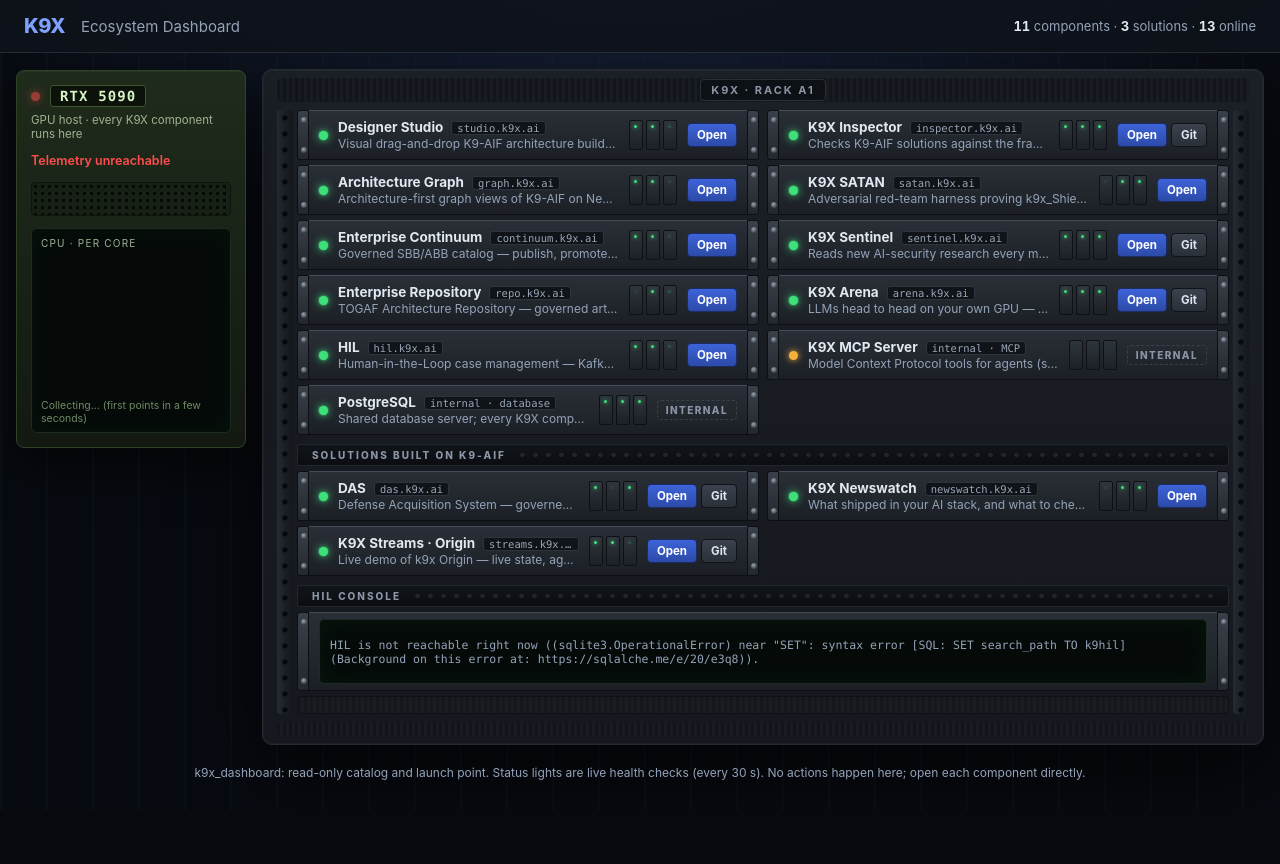
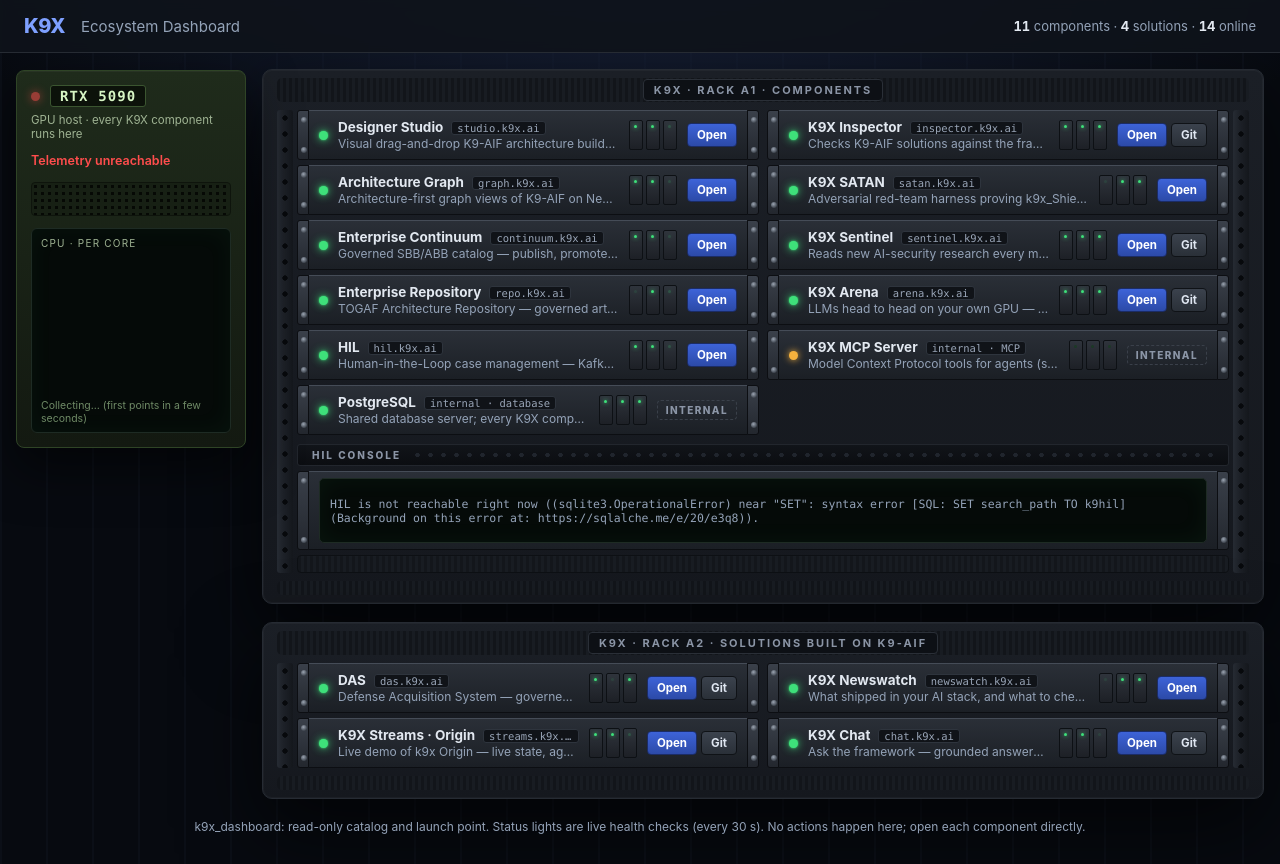
Before and after one commit to k9aif/k9x-ecosystem, a FastAPI app: page / in a window 1280 px wide. Before the commit the page ends 780 px from the top, so only its background shows below. Run offline with FastAPI, Linux system fonts and the light colour scheme; data that the repository does not hold is empty.

Commit message:
Dashboard: rack A2 for solutions built on K9-AIF; add K9X Chat
Rack A1 holds the K9X components; rack A2 holds the applications built on
the framework: DAS, K9X Streams, K9X Newswatch and K9X Chat (chat.k9x.ai,
/health verified). Replaces the in-rack band from ed88bb7.

Co-Authored-By: Claude Opus 5.5 <noreply@anthropic.com>

```diff
--- a/k9x_dashboard/apps.yaml
+++ b/k9x_dashboard/apps.yaml
@@ -3,10 +3,10 @@
 # ~10 apps, changes rarely, a live health probe already catches staleness).
 #
 # Only the 5 products Ravi confirmed as "live ecosystem" (2026-09-21) are
-# listed here for v1. Other real apps (k9chat, EOC, DAS, k9x_testcases)
-# exist but don't have confirmed production subdomains/local ports yet --
-# add them once verified rather than guessing. (DAS since added, 2026-10-13,
-# under category: demo.)
+# listed here for v1. Other real apps (EOC, k9x_testcases) exist but don't
+# have confirmed production subdomains/local ports yet -- add them once
+# verified rather than guessing. (Since added: DAS 2026-10-13, K9X Chat
+# 2026-10-22, both in rack A2 as category: solution.)
 #
 # Known issue, not fixed here (out of scope for this dashboard): HIL's
 # main.py hardcodes port 8086 regardless of its own .env's REPO_PORT, and
@@ -76,9 +76,9 @@
   category: platform
   column: 1
 
-# Solutions band: entries with category: solution are applications built ON the framework
-# (DAS, Newswatch, K9X Streams, ...), shown below the components in their own band,
-# "Solutions built on K9-AIF" (Ravi 2026-10-22). Everything else is a K9X component that
+# Rack A2: entries with category: solution are applications built ON the framework
+# (DAS, Newswatch, K9X Streams, K9X Chat), shown in their own rack, "Solutions built on
+# K9-AIF" (Ravi 2026-10-22); rack A1 holds the components. Everything else is a K9X component that
 # supports building solutions. K9X Streams is the reference app for k9x Origin.
 # demo_text, when set, replaces description on a solution's card.
 # DAS: /health returns real JSON ({"status":"ok","service":"das",...}) and an
@@ -182,6 +182,19 @@
   demo_text: Live demo of k9x Origin — live state, agent simulator, threat simulator
   column: 1
 
+# K9X Chat (2026-10-22): chat.k9x.ai, title "K9X Chat: an application built on K9-AIF"; /health returns
+# JSON {"ok": true, ...} (verified). Switch health_path to /api/v1/health once the Ask API is deployed.
+- name: K9X Chat
+  slug: chat
+  description: Ask the framework — answers grounded in K9-AIF and K9X documentation, blogs and videos, every message screened by k9x Shield
+  url_prod: https://chat.k9x.ai
+  url_local: http://localhost:7777
+  repo_url: https://github.com/k9aif/examples
+  health_path: /health
+  category: solution
+  demo_text: Ask the framework — grounded answers from K9-AIF docs, blogs and videos, screened by k9x Shield
+  column: 2
+
 # MCP server (internal): k9x_mcp_server, streamable HTTP, intranet only by design (no auth). probe: mcp -> an HTTP
 # answer from MCP_SERVER_URL (.env; unset shows unknown). Its address is never put on the page or in this file.
 - name: K9X MCP Server
--- a/k9x_dashboard/webui/index.html
+++ b/k9x_dashboard/webui/index.html
@@ -30,15 +30,13 @@
 
       <!-- The rack: two columns of slim 1U servers, one per component (order and column from apps.yaml).
            Read-only: links open each component; nothing here acts on them. -->
-      <div class="rack" aria-label="K9X ecosystem rack">
-        <div class="rack-top"><span class="rack-badge">K9X · RACK A1</span></div>
+      <div class="racks">
+      <div class="rack" aria-label="K9X components rack">
+        <div class="rack-top"><span class="rack-badge">K9X · RACK A1 · COMPONENTS</span></div>
         <div class="rack-body">
           <div class="rail left" aria-hidden="true"></div>
           <div class="bays">
             <div id="rack-units" class="cols"><p class="muted pad">Loading…</p></div>
-            <!-- Applications built on the framework (category: solution in apps.yaml), below the components. -->
-            <div class="patch" aria-hidden="true"><span>SOLUTIONS BUILT ON K9-AIF</span></div>
-            <div id="solution-units" class="cols" aria-label="Solutions built on K9-AIF"></div>
             <div class="patch" aria-hidden="true"><span>HIL CONSOLE</span></div>
             <section class="unit console" aria-label="HIL snapshot">
               <div class="ear"></div>
@@ -53,6 +51,20 @@
         </div>
         <div class="rack-foot" aria-hidden="true"></div>
       </div>
+
+      <!-- Rack A2: applications built on the framework (category: solution in apps.yaml). -->
+      <div class="rack" aria-label="Solutions built on K9-AIF">
+        <div class="rack-top"><span class="rack-badge">K9X · RACK A2 · SOLUTIONS BUILT ON K9-AIF</span></div>
+        <div class="rack-body">
+          <div class="rail left" aria-hidden="true"></div>
+          <div class="bays">
+            <div id="solution-units" class="cols"><p class="muted pad">Loading…</p></div>
+          </div>
+          <div class="rail right" aria-hidden="true"></div>
+        </div>
+        <div class="rack-foot" aria-hidden="true"></div>
+      </div>
+      </div>
     </div>
   </main>
 
--- a/k9x_dashboard/webui/static/app.css
+++ b/k9x_dashboard/webui/static/app.css
@@ -38,6 +38,7 @@ a { color: var(--accent); text-decoration: none; }
 .room { padding: 16px 16px 20px; }
 
 /* ── the rack enclosure ── */
+.racks { display: flex; flex-direction: column; gap: 18px; min-width: 0; }   /* A1 components, A2 solutions */
 .rack { min-width: 0; background: linear-gradient(180deg, #1b1f26, var(--rack));
         border: 1px solid var(--rack-edge); border-radius: 10px; padding: 0 14px;
         box-shadow: 0 30px 80px rgba(0, 0, 0, .65), inset 0 0 0 1px rgba(255, 255, 255, .03); }
```
